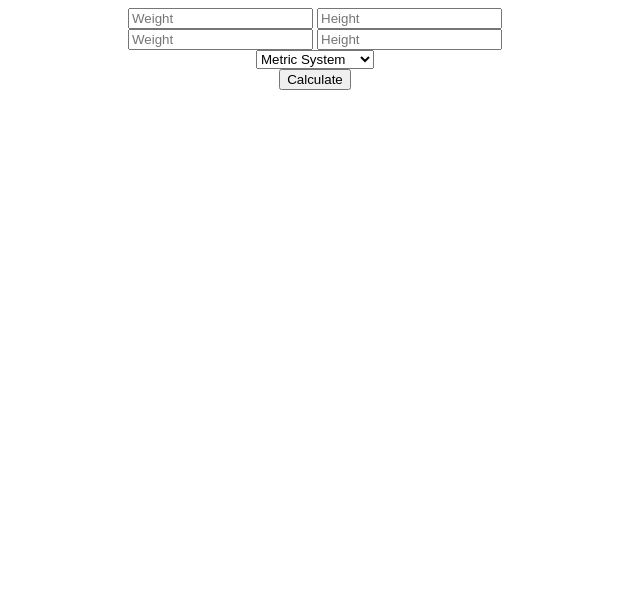
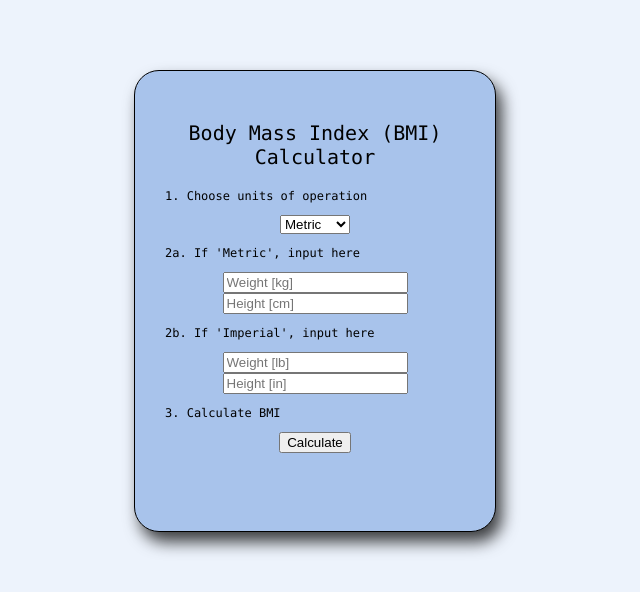
Before and after one commit to CA-ma/bmiCalcDeploy, a website: page src/index.html in a window 1280 px wide. Shown: the whole page, without its empty margins (325-965 px from the left). Drawn offline with Linux system fonts and the light colour scheme; files that its build step writes are made by us from their sources.

Commit message:
Added style.css for calculator layout and formatting

```diff
--- a/src/index.html
+++ b/src/index.html
@@ -10,32 +10,52 @@
 </head>
 
 <body>
-    <form id="calculate">
-        <div id="metric-inputs">
-            <input type="text" id="weight-in-kgs" placeholder="Weight">
-            <input type="text" id="height-in-cm" placeholder="Height">
-        </div>
-
-        <div id="imperial-inputs">
-            <input type="text" id="weight-in-lbs" placeholder="Weight">
-            <input type="text" id="height-in-in" placeholder="Height">
-        </div>
-
+    <div id="calculate">
+        <h3>Body Mass Index (BMI) Calculator</h1>
+        <form id="calculator_form">
+            <!--Metric/Imperial units selector-->
             <div class="form-group row">
                 <div class="col-auto">
+                <p>1. Choose units of operation</p>
+                <div align="center">
                     <select class="form-control" id="my_select">
-                <option value="metric">Metric System</option>
-                <option value="imperial">Imperial System</option>
+                        <option value="metric">Metric</option>
+                        <option value="imperial">Imperial</option>
                     </select>
                 </div>
                 </div>
+            </div>
 
+            <!--Metric inputs-->
+            <p>2a. If 'Metric', input here</p>
+            <div id="metric-inputs" align="center">
+                <input type="text" id="weight-in-kgs" placeholder="Weight [kg]">
+                <input type="text" id="height-in-cm" placeholder="Height [cm]">
+            </div>
+
+            <!--Imperial inputs-->
+            <p>2b. If 'Imperial', input here</p>
+            <div id="imperial-inputs" align="center">
+                <input type="text" id="weight-in-lbs" placeholder="Weight [lb]">
+                <input type="text" id="height-in-in" placeholder="Height [in]">
+            </div>
+
+            <!--"Calulate BMI button-->
+            <p>3. Calculate BMI</p>
+            <div align="center">
                 <button type="submit" value="Calculate"> Calculate </button>
-    </form>
-    <div>
+            </div>
+            <p> </p>
+            <p> </p>
+
+            <!--Output message resulting from Calculate BMI button push-->
+            <div align="center">
                 <span id="display_value"></span>
                 <span id="display_message"></span>
             </div>
+        </form>
+    </div>
+
 
 
     <script type="text/javascript">
--- /dev/null
+++ b/src/style.css
@@ -0,0 +1,22 @@
+body {
+    background-color: #edf3fc;
+    font: 12px "Lucida Console", Monaco, monospace;
+}
+
+h3 {
+    text-align: center;
+    font: 20px "Lucida Console", Monaco, monospace;
+}
+
+#calculate {
+    background-color: #a8c3eb;
+    margin-top: 70px;
+    margin-left: auto;
+    margin-right: auto;
+    width: 300px;
+    height: 400px;
+    border: 1px solid black;
+    border-radius: 25px;
+    padding: 30px;
+    box-shadow: 6px 10px 16px 0px rgba(0,0,0,0.75);
+}
--- a/style.css
+++ b/style.css
@@ -1,4 +1,7 @@
-body { text-align: center; }
+body {
+    text-align: center;
+    background-color: #c1c1d7;
+}
 
 #calculate {
     display: block, inline-block;
```
Lines whose indentation alone changed are shown as unchanged.
